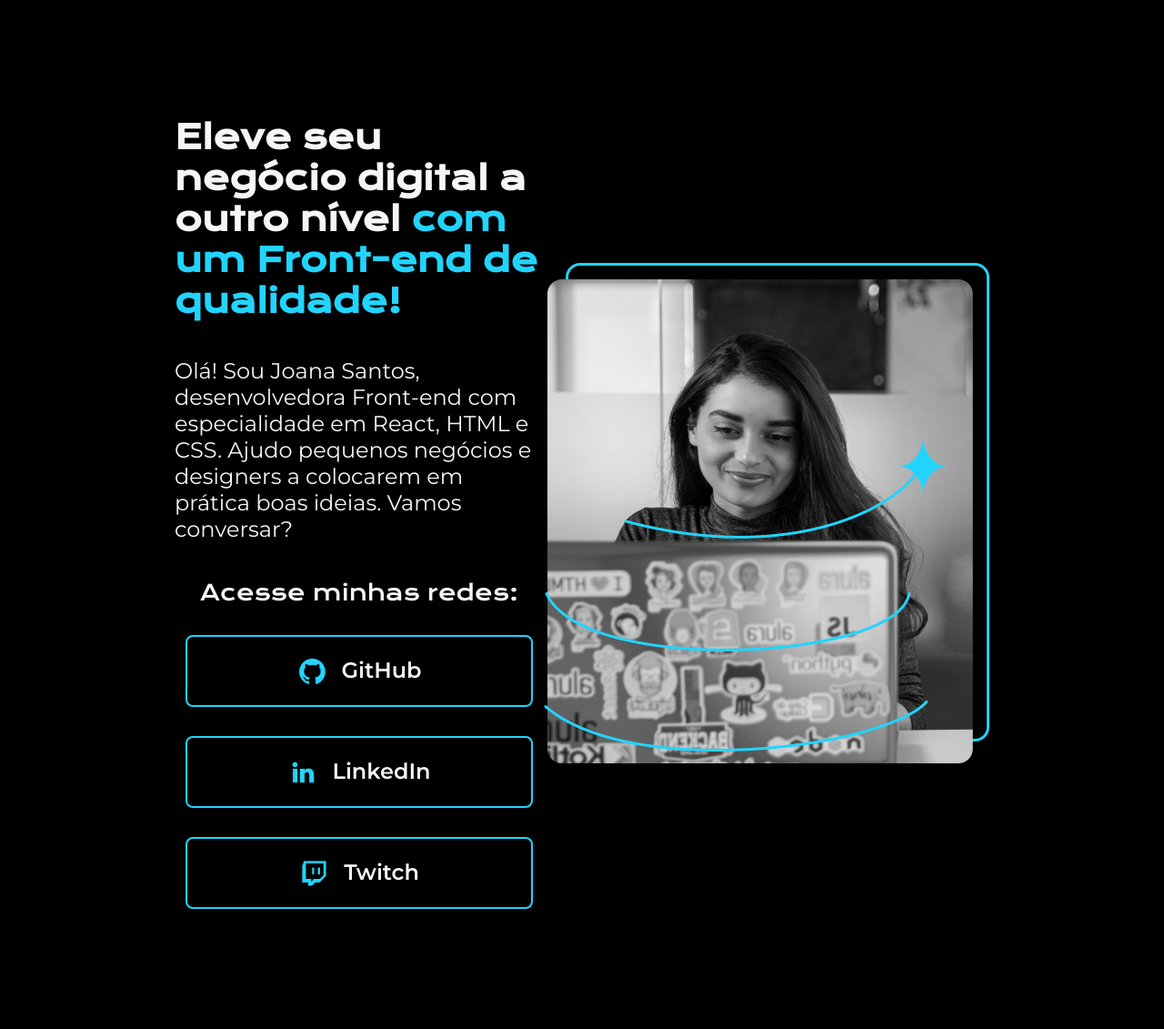
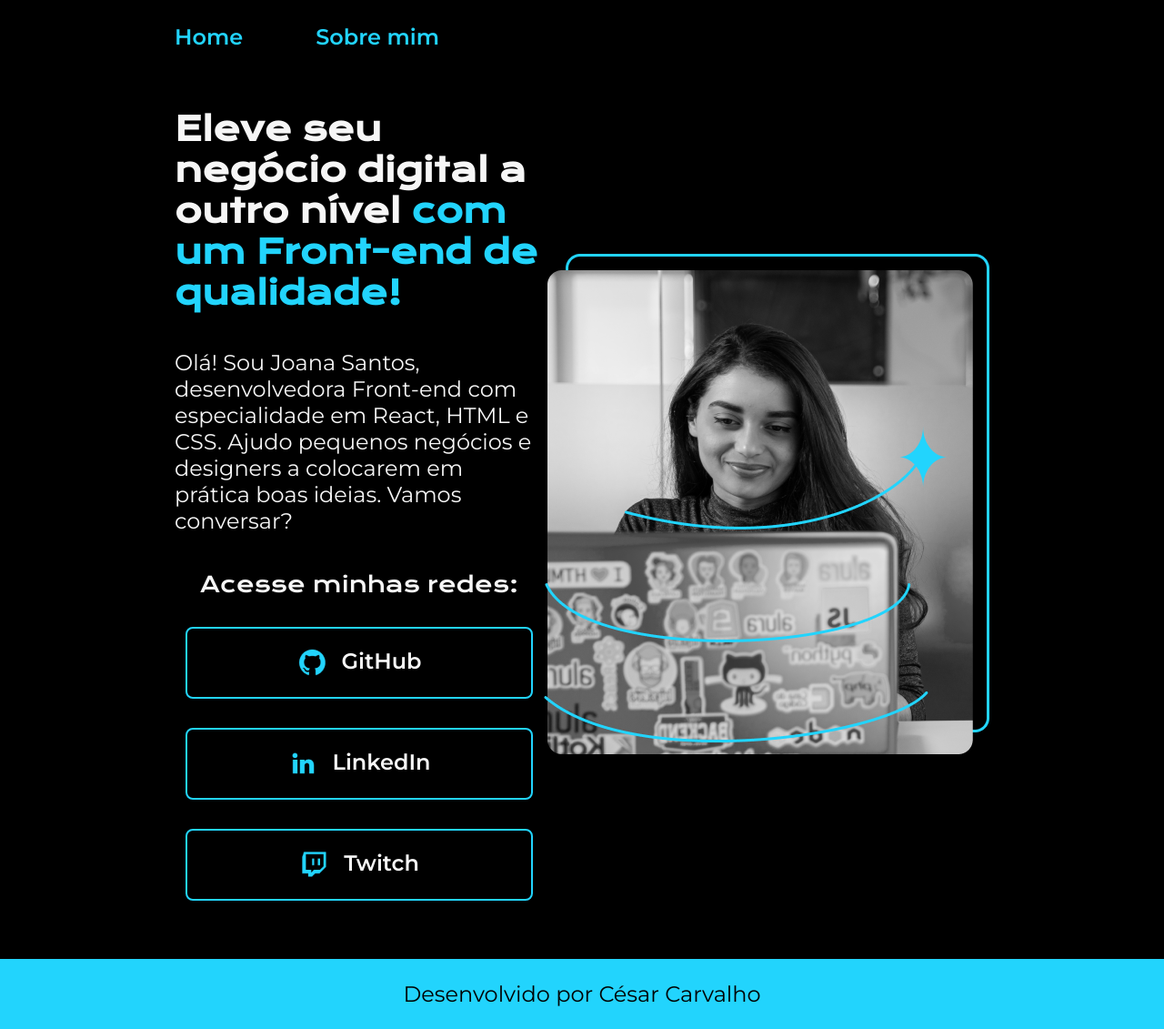
Before and after one commit to cesarfcribeiro/Portfolio-HTML-e-CSS-Alura, a plain HTML site: page index.html in a window 1280 px wide. Shown: the whole page at 91% size. Before the commit the page ends 999 px from the top, so only its background shows below. Drawn offline with nearby package versions, Linux system fonts and the light colour scheme.

Commit message:
adicionando novas paginas html

```diff
--- a/index.html
+++ b/index.html
@@ -5,10 +5,15 @@
     <meta http-equiv="X-UA-Compatible" content="IE=edge" />
     <meta name="viewport" content="width=device-width, initial-scale=1.0" />
     <title>Portifolio</title>
-    <link rel="stylesheet" href="style.css" />
+    <link rel="stylesheet" href="./styles/style.css" />
   </head>
   <body>
-    <header></header>
+    <header class="cabecalho">
+      <nav class="cabecalho_menu">
+        <a class="cabecalho_menu__link" href="index.html">Home</a>
+        <a class="cabecalho_menu__link" href="./about.html">Sobre mim</a>
+      </nav>
+    </header>
     <main class="apresentacao">
       <section class="apresentacao__conteudo">
         <h1 class="apresentacao__conteudo--titulo">
@@ -34,6 +39,8 @@
       </section>
       <img src="assets/imagem.png" alt="Foto da Joana Santos programando" />
     </main>
-    <footer></footer>
+    <footer class="rodape">
+      <p>Desenvolvido por César Carvalho</p>
+    </footer>
   </body>
 </html>
--- a/style.css
+++ b/styles/style.css
@@ -6,18 +6,31 @@
 }
 
 body {
-  height: 100vh;
+  /* height: 100vh; */
   box-sizing: border-box;
   background-color: #000000;
   color: #f6f6f6;
 }
 
-.titulo-destaque {
+.cabecalho{
+  padding: 2% 0% 0% 15%;
+}
+
+.cabecalho_menu{
+  display: flex;
+  gap: 80px;
+}
+
+.cabecalho_menu__link {
+  font-size: 24px;
+  font-family: montserrat, sans-serif;
+  font-weight: 600;
   color: #22d4fd;
+  text-decoration: none;
 }
 
 .apresentacao {
-  margin: 10% 15%;
+  padding: 5% 15%;
   display: flex;
   align-items: center;
   justify-content: space-between;
@@ -34,6 +47,10 @@ body {
   font-family: krona one, sans-serif;
 }
 
+.titulo-destaque {
+  color: #22d4fd;
+}
+
 .apresentacao__conteudo--texto {
   font-size: 24px;
   font-family: montserrat, sans-serif;
@@ -47,10 +64,10 @@ body {
   gap: 32px;
 }
 
-.apresentacao__links__subtitulo{
-    font-family: krona one, sans-serif;
-    font-weight: 400;
-    font-size: 24px;
+.apresentacao__links__subtitulo {
+  font-family: krona one, sans-serif;
+  font-weight: 400;
+  font-size: 24px;
 }
 
 .apresentacao__links__link {
@@ -69,3 +86,18 @@ body {
   border: 2px solid #22d4fd;
   gap: 16px;
 }
+
+.apresentacao__links__link:hover {
+  background-color: #272727;
+  transition: 0.2s;
+}
+
+.rodape {
+  padding: 24px;
+  color: #000000;
+  background-color: #22d4fd;
+  text-align: center;
+  font-family: montserrat, sans-serif;
+  font-size: 24px;
+  font-weight: 400;
+}
```
Also changed, not shown: about.html (added, +21 -0 lines).
